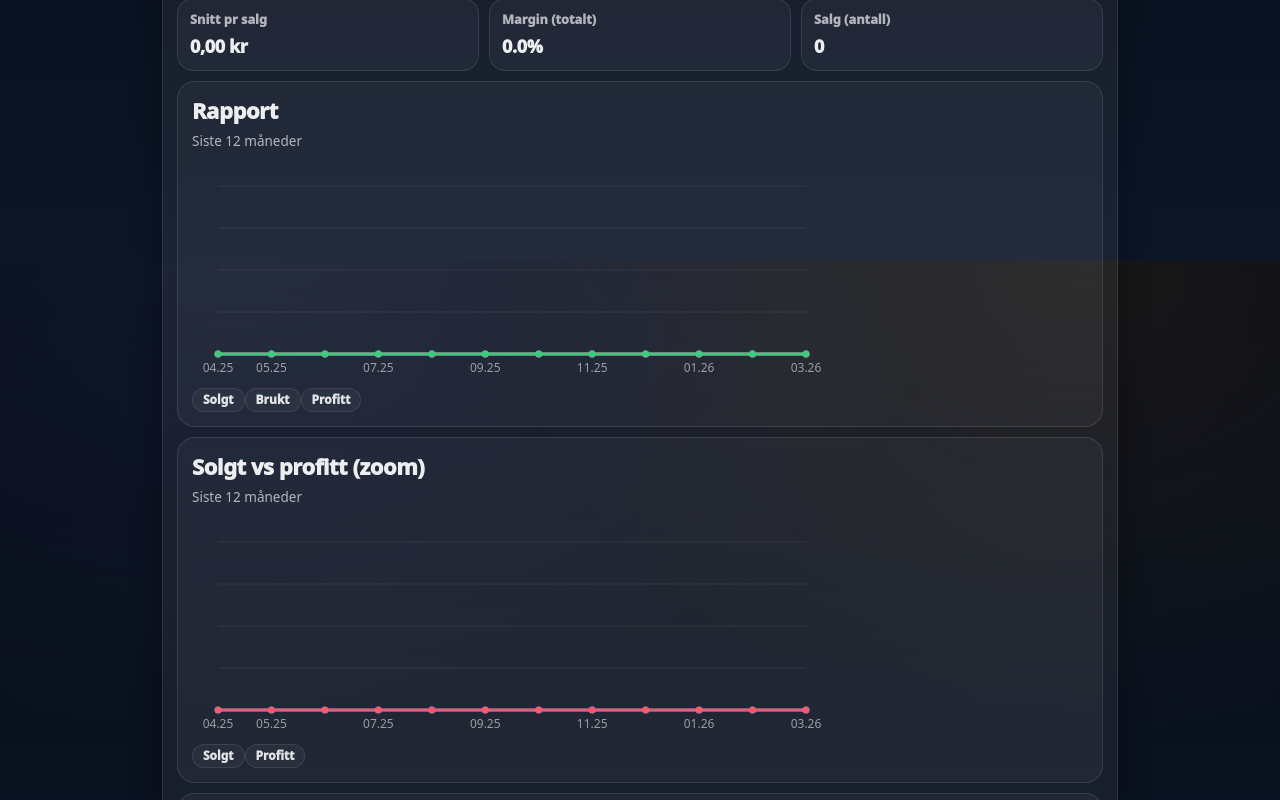
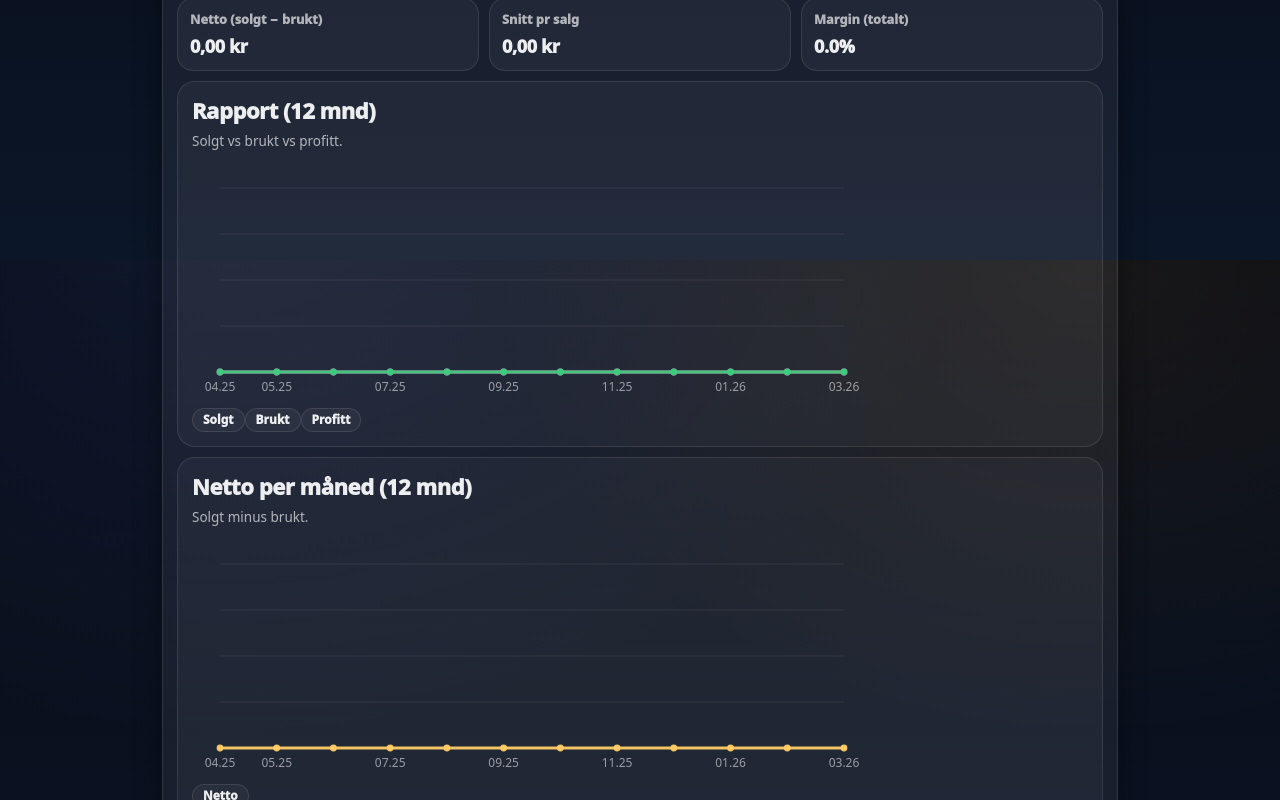
Before and after one commit to nikolaihoffmann-svg/Nikasso-, a React (Vite) app: page / in a window 1280 px wide. Shown: the part 540-1340 px from the top of the page. Built offline with nearby package versions, Linux system fonts and the light colour scheme.

Commit message:
Update Oversikt.tsx

```diff
--- a/src/pages/Oversikt.tsx
+++ b/src/pages/Oversikt.tsx
@@ -3,7 +3,11 @@ import React, { useMemo, useState } from "react";
 import {
   fmtKr,
   getItems,
+  getPayables,
+  getPurchases,
+  payableRemaining,
   receivableRemaining,
+  round2,
   saleRemaining,
   setSaldo,
   useCustomers,
@@ -23,9 +27,9 @@ function toNum(v: string) {
   return Number.isFinite(n) ? n : 0;
 }
 
-function isAfter(dateIso: string, from: Date) {
-  const d = new Date(dateIso);
-  return Number.isFinite(d.getTime()) && d.getTime() >= from.getTime();
+function clamp01(x: number) {
+  if (!Number.isFinite(x)) return 0;
+  return Math.min(1, Math.max(0, x));
 }
 
 function startOfMonth(d = new Date()) {
@@ -44,19 +48,21 @@ function monthLabel(ym: string) {
   return `${m}.${String(y).slice(2)}`;
 }
 
-function clamp01(x: number) {
-  if (!Number.isFinite(x)) return 0;
-  return Math.min(1, Math.max(0, x));
+function safeDate(iso: string | undefined) {
+  if (!iso) return null;
+  const d = new Date(iso);
+  return Number.isFinite(d.getTime()) ? d : null;
 }
 
-function round2(n: number) {
-  return Math.round((n + Number.EPSILON) * 100) / 100;
+function addMonths(d: Date, delta: number) {
+  return new Date(d.getFullYear(), d.getMonth() + delta, 1);
 }
 
 function saleLinesSafe(s: Sale): SaleLine[] {
   const lines = Array.isArray((s as any).lines) ? ((s as any).lines as SaleLine[]) : [];
   if (lines.length > 0) return lines;
 
+  // legacy fallback
   const itemName = (s as any).itemName;
   const itemId = (s as any).itemId;
   const qty = (s as any).qty;
@@ -77,17 +83,18 @@ function saleLinesSafe(s: Sale): SaleLine[] {
 }
 
 /* =========================
-   Lightweight SVG charts
+   Mini SVG Charts (no libs)
 ========================= */
 
 function LineChart(props: {
   title: string;
-  series: { name: string; values: number[] }[];
+  subtitle?: string;
   labels: string[];
+  series: { name: string; values: number[]; color: string }[];
 }) {
-  const W = 640;
-  const H = 220;
-  const pad = 26;
+  const W = 680;
+  const H = 240;
+  const pad = 28;
   const innerW = W - pad * 2;
   const innerH = H - pad * 2;
 
@@ -103,36 +110,66 @@ function LineChart(props: {
   return (
     <div className="card">
       <div className="cardTitle">{props.title}</div>
-      <div className="cardSub">Siste {props.labels.length} måneder</div>
+      <div className="cardSub">{props.subtitle ?? ""}</div>
 
       <div style={{ overflowX: "auto" }}>
-        <svg width={W} height={H} viewBox={`0 0 ${W} ${H}`} role="img" aria-label={props.title} style={{ display: "block" }}>
+        <svg
+          width={W}
+          height={H}
+          viewBox={`0 0 ${W} ${H}`}
+          role="img"
+          aria-label={props.title}
+          style={{ display: "block" }}
+        >
           {/* grid */}
           {grid.map((g) => {
             const yy = pad + (g / gridLines) * innerH;
-            return <line key={g} x1={pad} y1={yy} x2={W - pad} y2={yy} stroke="rgba(255,255,255,0.08)" strokeWidth="1" />;
+            return (
+              <line
+                key={g}
+                x1={pad}
+                y1={yy}
+                x2={W - pad}
+                y2={yy}
+                stroke="rgba(255,255,255,0.08)"
+                strokeWidth="1"
+              />
+            );
           })}
 
           {/* series */}
-          {props.series.map((s, si) => {
+          {props.series.map((s) => {
             const pts = s.values.map((v, i) => `${x(i)},${y(v)}`).join(" ");
-            const stroke = si === 0 ? "rgba(79,131,255,0.95)" : si === 1 ? "rgba(255,90,95,0.85)" : "rgba(53,208,127,0.9)";
             return (
               <g key={s.name}>
-                <polyline fill="none" stroke={stroke} strokeWidth="3" points={pts} strokeLinejoin="round" strokeLinecap="round" />
+                <polyline
+                  fill="none"
+                  stroke={s.color}
+                  strokeWidth="3"
+                  points={pts}
+                  strokeLinejoin="round"
+                  strokeLinecap="round"
+                />
                 {s.values.map((v, i) => (
-                  <circle key={i} cx={x(i)} cy={y(v)} r="3.5" fill={stroke} />
+                  <circle key={i} cx={x(i)} cy={y(v)} r="3.4" fill={s.color} />
                 ))}
               </g>
             );
           })}
 
-          {/* x labels (sparse) */}
+          {/* x labels */}
           {props.labels.map((lab, i) => {
             const show = props.labels.length <= 6 ? true : i === 0 || i === props.labels.length - 1 || i % 2 === 1;
             if (!show) return null;
             return (
-              <text key={lab} x={x(i)} y={H - 8} fill="rgba(255,255,255,0.55)" fontSize="12" textAnchor="middle">
+              <text
+                key={`${lab}_${i}`}
+                x={x(i)}
+                y={H - 9}
+                fill="rgba(255,255,255,0.55)"
+                fontSize="12"
+                textAnchor="middle"
+              >
                 {lab}
               </text>
             );
@@ -142,7 +179,7 @@ function LineChart(props: {
 
       <div className="miniRow" style={{ marginTop: 8 }}>
         {props.series.map((s) => (
-          <span key={s.name} className="badge" style={{ opacity: 0.95 }}>
+          <span key={s.name} className="badge">
             {s.name}
           </span>
         ))}
@@ -151,12 +188,17 @@ function LineChart(props: {
   );
 }
 
-function BarChart(props: { title: string; values: { label: string; value: number }[]; suffix?: string }) {
+function BarList(props: {
+  title: string;
+  subtitle?: string;
+  values: { label: string; value: number; right?: string }[];
+}) {
   const max = Math.max(1, ...props.values.map((x) => (Number.isFinite(x.value) ? x.value : 0)));
+
   return (
     <div className="card">
       <div className="cardTitle">{props.title}</div>
-      <div className="cardSub">Topp {props.values.length}</div>
+      <div className="cardSub">{props.subtitle ?? ""}</div>
 
       <div className="list">
         {props.values.map((x) => {
@@ -165,10 +207,16 @@ function BarChart(props: { title: string; values: { label: string; value: number
             <div key={x.label} className="item" style={{ padding: 10 }}>
               <div className="itemTop" style={{ alignItems: "center" }}>
                 <div style={{ minWidth: 0 }}>
-                  <div style={{ fontWeight: 900, whiteSpace: "nowrap", overflow: "hidden", textOverflow: "ellipsis" }}>{x.label}</div>
-                  <div className="itemMeta">{fmtKr(x.value)}{props.suffix ? ` ${props.suffix}` : ""}</div>
+                  <div style={{ fontWeight: 900, whiteSpace: "nowrap", overflow: "hidden", textOverflow: "ellipsis" }}>
+                    {x.label}
+                  </div>
+                  <div className="itemMeta">
+                    <b>{fmtKr(x.value)}</b>
+                    {x.right ? <span style={{ opacity: 0.9 }}> • {x.right}</span> : null}
+                  </div>
                 </div>
-                <div style={{ width: 140 }}>
+
+                <div style={{ width: 160 }}>
                   <div
                     style={{
                       height: 10,
@@ -188,56 +236,6 @@ function BarChart(props: { title: string; values: { label: string; value: number
       </div>
     </div>
   );
-}
-
-/* =========================
-   Purchases (Innkjøp) reader (robust)
-   - Leser fra localStorage hvis du har innkjøp der allerede.
-   - Hvis ikke: blir 0.
-========================= */
-
-type AnyPurchase = {
-  id?: string;
-  total?: number; // brukt/innkjøp total
-  amount?: number;
-  paid?: boolean;
-  payments?: { amount: number }[];
-  createdAt?: string;
-};
-
-function getPurchasesLocal(): AnyPurchase[] {
-  const keys = ["sg.purchases.v1", "sg.innkjop.v1", "sg.purchases", "sg.innkjop"];
-  for (const k of keys) {
-    const raw = localStorage.getItem(k);
-    if (!raw) continue;
-    try {
-      const parsed = JSON.parse(raw);
-      if (Array.isArray(parsed)) return parsed;
-      if (Array.isArray(parsed?.purchases)) return parsed.purchases;
-      if (Array.isArray(parsed?.innkjop)) return parsed.innkjop;
-    } catch {
-      // ignore
-    }
-  }
-  return [];
-}
-
-function purchasePaidSum(p: AnyPurchase) {
-  if (Array.isArray(p.payments) && p.payments.length) {
-    return round2(p.payments.reduce((a, x) => a + (Number(x.amount) || 0), 0));
-  }
-  const total = Number(p.total ?? p.amount ?? 0) || 0;
-  return p.paid ? round2(total) : 0;
-}
-
-function purchaseTotal(p: AnyPurchase) {
-  return round2(Number(p.total ?? p.amount ?? 0) || 0);
-}
-
-function purchaseRemaining(p: AnyPurchase) {
-  const t = purchaseTotal(p);
-  const paid = purchasePaidSum(p);
-  return round2(Math.max(0, t - paid));
 }
 
 /* =========================
@@ -274,7 +272,8 @@ export function Oversikt() {
   const [saldoOpen, setSaldoOpen] = useState(false);
   const [saldoInput, setSaldoInput] = useState(String(saldo));
 
-  const purchases = useMemo(() => getPurchasesLocal(), []);
+  const purchases = useMemo(() => getPurchases(), []);
+  const payables = useMemo(() => getPayables(), []);
 
   const byItemId = useMemo(() => {
     const items = getItems();
@@ -306,49 +305,51 @@ export function Oversikt() {
   const totals = useMemo(() => {
     const unpaidSalesTotal = round2(sales.reduce((a, s) => a + Math.max(0, saleRemaining(s)), 0));
     const unpaidReceivablesTotal = round2(receivables.reduce((a, r) => a + Math.max(0, receivableRemaining(r)), 0));
+    const unpaidPayablesTotal = round2(payables.reduce((a, p) => a + Math.max(0, payableRemaining(p)), 0));
 
-    const totalRevenue = round2(sales.reduce((a, s) => a + (Number(s.total) || 0), 0));
-    const totalProfit = round2(sales.reduce((a, s) => a + calcProfitForSale(s), 0));
+    const revenueTotal = round2(sales.reduce((a, s) => a + (Number(s.total) || 0), 0));
+    const profitTotal = round2(sales.reduce((a, s) => a + calcProfitForSale(s), 0));
+    const spentTotal = round2(purchases.reduce((a, p) => a + (Number(p.total) || 0), 0));
 
-    const spentTotal = round2(purchases.reduce((a, p) => a + purchaseTotal(p), 0));
-    const youOweTotal = round2(purchases.reduce((a, p) => a + purchaseRemaining(p), 0));
+    const countSales = sales.length;
+    const avgSale = countSales ? round2(revenueTotal / countSales) : 0;
+    const marginPct = revenueTotal > 0 ? round2((profitTotal / revenueTotal) * 100) : 0;
 
-    const netWhenSettled = round2(Number(saldo) + unpaidSalesTotal + unpaidReceivablesTotal - youOweTotal);
+    // "Når alt er oppgjort" = saldo + penger inn som forventes (utestående salg + gjeld til deg) - penger ut du skylder (leverandørgjeld)
+    const netWhenSettled = round2(Number(saldo) + unpaidSalesTotal + unpaidReceivablesTotal - unpaidPayablesTotal);
 
-    const avgSale = sales.length ? round2(totalRevenue / sales.length) : 0;
-    const margin = totalRevenue > 0 ? round2((totalProfit / totalRevenue) * 100) : 0;
+    // cashflow-ish (for feel): solgt - brukt
+    const netSalesMinusSpent = round2(revenueTotal - spentTotal);
 
     return {
       unpaidSalesTotal,
       unpaidReceivablesTotal,
+      unpaidPayablesTotal,
+      revenueTotal,
+      profitTotal,
+      spentTotal,
+      countSales,
+      avgSale,
+      marginPct,
+      netWhenSettled,
+      netSalesMinusSpent,
+    };
+  }, [sales, receivables, payables, purchases, saldo, byItemId]);
 
-      totalRevenue,
-      totalProfit,
-      avgSale,
-      margin,
-
-      spentTotal,
-      youOweTotal,
-
-      netWhenSettled,
-    };
-  }, [sales, receivables, saldo, purchases, byItemId]);
-
+  // 12 måneder vindu
   const months = useMemo(() => {
     const now = new Date();
     const list: string[] = [];
     for (let i = 11; i >= 0; i--) {
-      const d = new Date(now.getFullYear(), now.getMonth() - i, 1);
-      list.push(yyyymm(d));
+      list.push(yyyymm(addMonths(now, -i)));
     }
     return list;
   }, []);
 
-  const monthlySeries = useMemo(() => {
+  const monthly = useMemo(() => {
     const rev = new Map<string, number>();
     const prof = new Map<string, number>();
     const spent = new Map<string, number>();
-
     for (const ym of months) {
       rev.set(ym, 0);
       prof.set(ym, 0);
@@ -356,8 +357,8 @@ export function Oversikt() {
     }
 
     for (const s of sales) {
-      const d = new Date(s.createdAt);
-      if (!Number.isFinite(d.getTime())) continue;
+      const d = safeDate(s.createdAt);
+      if (!d) continue;
       const key = yyyymm(d);
       if (!rev.has(key)) continue;
       rev.set(key, (rev.get(key) ?? 0) + (Number(s.total) || 0));
@@ -365,21 +366,51 @@ export function Oversikt() {
     }
 
     for (const p of purchases) {
-      const d = new Date(p.createdAt || "");
-      if (!Number.isFinite(d.getTime())) continue;
+      const d = safeDate(p.createdAt);
+      if (!d) continue;
       const key = yyyymm(d);
       if (!spent.has(key)) continue;
-      spent.set(key, (spent.get(key) ?? 0) + purchaseTotal(p));
+      spent.set(key, (spent.get(key) ?? 0) + (Number(p.total) || 0));
     }
 
     const labels = months.map(monthLabel);
-    return {
-      labels,
-      revenue: months.map((m) => round2(rev.get(m) ?? 0)),
-      profit: months.map((m) => round2(prof.get(m) ?? 0)),
-      spent: months.map((m) => round2(spent.get(m) ?? 0)),
-    };
+    const revenue = months.map((m) => round2(rev.get(m) ?? 0));
+    const profit = months.map((m) => round2(prof.get(m) ?? 0));
+    const used = months.map((m) => round2(spent.get(m) ?? 0));
+    const net = months.map((m, i) => round2(revenue[i] - used[i]));
+
+    return { labels, revenue, profit, used, net };
   }, [months, sales, purchases, byItemId]);
+
+  // Kumulativ siden start (sortert eldste -> nyeste)
+  const cumulative = useMemo(() => {
+    const sorted = [...sales].sort((a, b) => (a.createdAt || "").localeCompare(b.createdAt || ""));
+    const labels: string[] = [];
+    const cumRevenue: number[] = [];
+    const cumProfit: number[] = [];
+
+    let r = 0;
+    let p = 0;
+
+    // lag maks 18 punkter for ikke å bli “tung”
+    const step = sorted.length <= 18 ? 1 : Math.ceil(sorted.length / 18);
+
+    for (let i = 0; i < sorted.length; i += step) {
+      const s = sorted[i];
+      r += Number(s.total) || 0;
+      p += calcProfitForSale(s);
+      const d = safeDate(s.createdAt);
+      labels.push(d ? `${String(d.getMonth() + 1).padStart(2, "0")}.${String(d.getFullYear()).slice(2)}` : `#${i + 1}`);
+      cumRevenue.push(round2(r));
+      cumProfit.push(round2(p));
+    }
+
+    if (sorted.length === 0) {
+      return { labels: ["0"], cumRevenue: [0], cumProfit: [0] };
+    }
+
+    return { labels, cumRevenue, cumProfit };
+  }, [sales, byItemId]);
 
   const topCustomersAllTime = useMemo(() => {
     const map = new Map<string, { name: string; revenue: number; profit: number; count: number }>();
@@ -451,11 +482,11 @@ export function Oversikt() {
         <div className="moneyBig">{fmtKr(saldo)}</div>
 
         <div className="itemMeta" style={{ marginTop: 10 }}>
-          Utestående salg: <b>{fmtKr(totals.unpaidSalesTotal)}</b>
+          Utestående salg: <b className={totals.unpaidSalesTotal > 0 ? "dangerText" : ""}>{fmtKr(totals.unpaidSalesTotal)}</b>
           {" • "}
-          Gjeld til deg: <b>{fmtKr(totals.unpaidReceivablesTotal)}</b>
+          Gjeld til deg: <b className={totals.unpaidReceivablesTotal > 0 ? "warnText" : ""}>{fmtKr(totals.unpaidReceivablesTotal)}</b>
           {" • "}
-          Du skylder: <b className={totals.youOweTotal > 0 ? "dangerText" : ""}>{fmtKr(totals.youOweTotal)}</b>
+          Du skylder: <b className={totals.unpaidPayablesTotal > 0 ? "dangerText" : ""}>{fmtKr(totals.unpaidPayablesTotal)}</b>
         </div>
 
         <div className="itemMeta" style={{ marginTop: 8 }}>
@@ -469,19 +500,24 @@ export function Oversikt() {
         </div>
       </div>
 
-      {/* Totalt KPI */}
+      {/* KPI (totalt) */}
       <div className="metricGrid" style={{ marginTop: 12 }}>
         <div className="metricCard">
           <p className="metricTitle">Solgt (totalt)</p>
-          <p className="metricValue">{fmtKr(totals.totalRevenue)}</p>
+          <p className="metricValue">{fmtKr(totals.revenueTotal)}</p>
         </div>
         <div className="metricCard">
           <p className="metricTitle">Profitt (totalt)</p>
-          <p className="metricValue">{fmtKr(totals.totalProfit)}</p>
+          <p className="metricValue">{fmtKr(totals.profitTotal)}</p>
         </div>
         <div className="metricCard">
           <p className="metricTitle">Penger brukt (totalt)</p>
           <p className="metricValue">{fmtKr(totals.spentTotal)}</p>
+        </div>
+
+        <div className="metricCard">
+          <p className="metricTitle">Netto (solgt − brukt)</p>
+          <p className="metricValue">{fmtKr(totals.netSalesMinusSpent)}</p>
         </div>
         <div className="metricCard">
           <p className="metricTitle">Snitt pr salg</p>
@@ -489,50 +525,72 @@ export function Oversikt() {
         </div>
         <div className="metricCard">
           <p className="metricTitle">Margin (totalt)</p>
-          <p className="metricValue">{totals.margin.toFixed(1)}%</p>
-        </div>
-        <div className="metricCard">
-          <p className="metricTitle">Salg (antall)</p>
-          <p className="metricValue">{sales.length}</p>
+          <p className="metricValue">{totals.marginPct.toFixed(1)}%</p>
         </div>
       </div>
 
       {/* Grafer */}
       <LineChart
-        title="Rapport"
-        labels={monthlySeries.labels}
+        title="Rapport (12 mnd)"
+        subtitle="Solgt vs brukt vs profitt."
+        labels={monthly.labels}
         series={[
-          { name: "Solgt", values: monthlySeries.revenue },
-          { name: "Brukt", values: monthlySeries.spent },
-          { name: "Profitt", values: monthlySeries.profit },
+          { name: "Solgt", values: monthly.revenue, color: "rgba(79,131,255,0.95)" },
+          { name: "Brukt", values: monthly.used, color: "rgba(255,90,95,0.85)" },
+          { name: "Profitt", values: monthly.profit, color: "rgba(53,208,127,0.9)" },
         ]}
       />
 
       <LineChart
-        title="Solgt vs profitt (zoom)"
-        labels={monthlySeries.labels}
+        title="Netto per måned (12 mnd)"
+        subtitle="Solgt minus brukt."
+        labels={monthly.labels}
         series={[
-          { name: "Solgt", values: monthlySeries.revenue },
-          { name: "Profitt", values: monthlySeries.profit },
+          { name: "Netto", values: monthly.net, color: "rgba(255,204,102,0.95)" },
+        ]}
+      />
+
+      <LineChart
+        title="Kumulativt siden start"
+        subtitle="Oppsamlet omsetning og profitt (glattet til få punkter)."
+        labels={cumulative.labels}
+        series={[
+          { name: "Omsetning", values: cumulative.cumRevenue, color: "rgba(79,131,255,0.95)" },
+          { name: "Profitt", values: cumulative.cumProfit, color: "rgba(53,208,127,0.9)" },
         ]}
       />
 
       {/* Topplister */}
-      <BarChart
+      <BarList
         title="Topp kunder (totalt)"
-        values={topCustomersAllTime.map((c) => ({ label: c.name, value: round2(c.revenue) }))}
+        subtitle="Topp 5 basert på omsetning."
+        values={topCustomersAllTime.map((c) => ({
+          label: c.name,
+          value: round2(c.revenue),
+          right: `Salg: ${c.count}`,
+        }))}
       />
 
-      <BarChart
+      <BarList
         title="Topp varer (totalt)"
-        values={topItemsAllTime.map((x) => ({ label: x.name, value: round2(x.revenue) }))}
+        subtitle="Topp 5 basert på omsetning."
+        values={topItemsAllTime.map((x) => ({
+          label: x.name,
+          value: round2(x.revenue),
+          right: `Antall: ${x.qty}`,
+        }))}
       />
 
       <Modal open={saldoOpen} title="Oppdater saldo" onClose={() => setSaldoOpen(false)}>
         <div className="fieldGrid" style={{ marginTop: 0 }}>
           <div>
             <label className="label">Saldo (kr)</label>
-            <input className="input" inputMode="decimal" value={saldoInput} onChange={(e) => setSaldoInput(e.target.value)} />
+            <input
+              className="input"
+              inputMode="decimal"
+              value={saldoInput}
+              onChange={(e) => setSaldoInput(e.target.value)}
+            />
           </div>
 
           <div className="btnRow">
```
